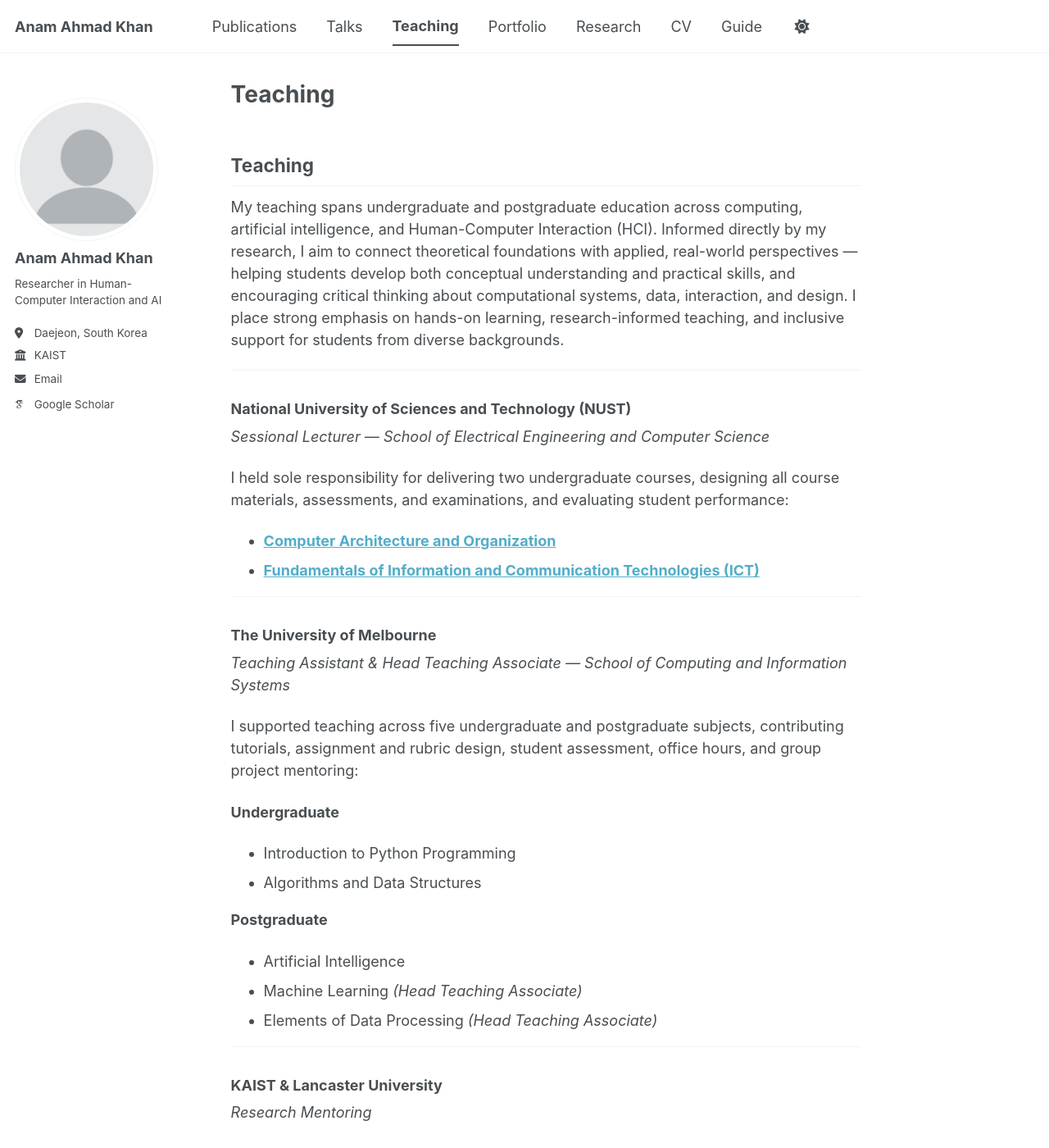
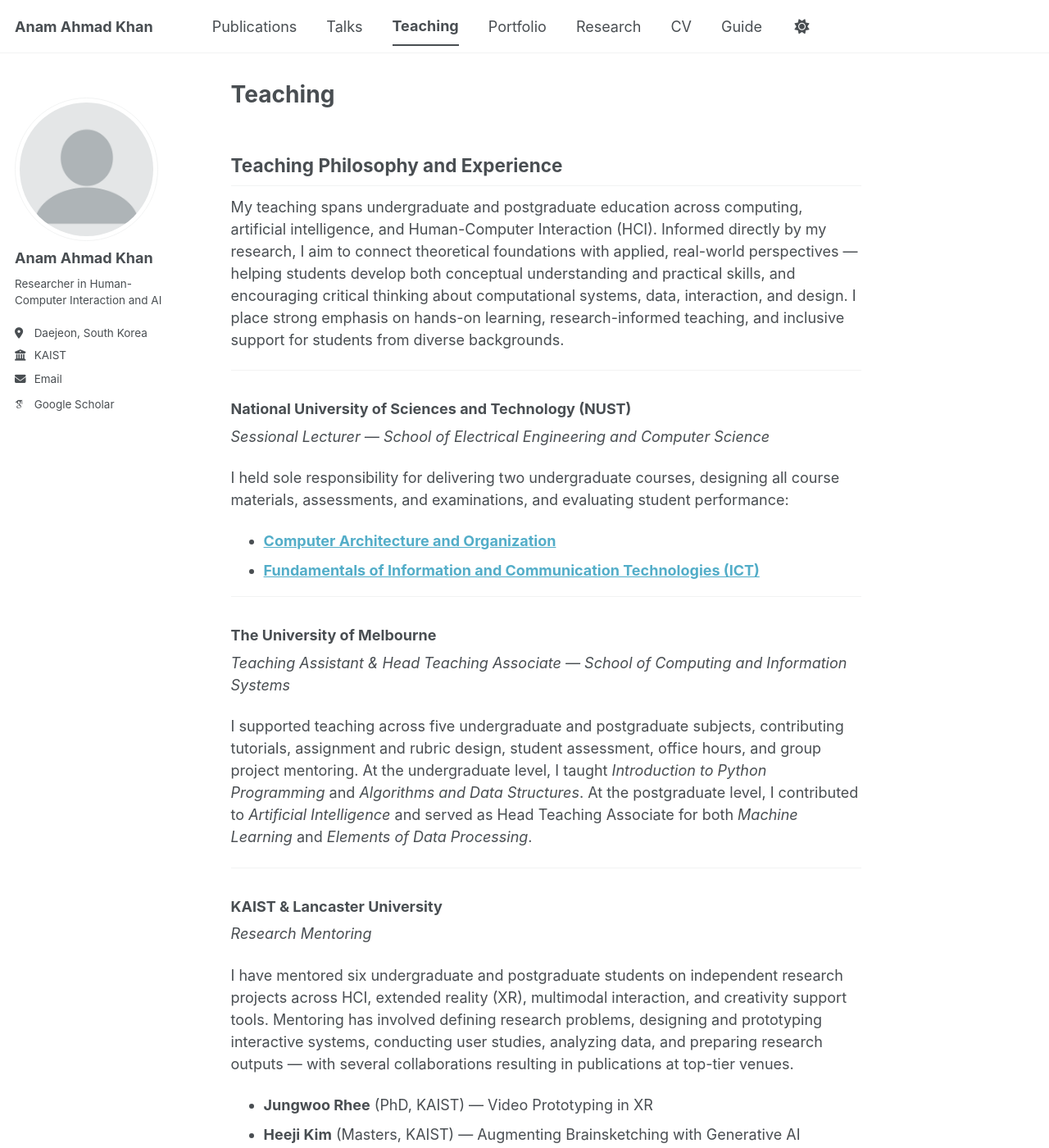
Before and after one commit to khananamahmad3-max/anamkhan.github.io, a Jekyll site: the page built from _pages/teaching.html, in a window 1280 px wide and 1400 px high. Shown: the whole window at 82% size. Built offline with Jekyll 4.4.1, drawn with Linux system fonts in a browser that asks for light colours; some web fonts are replaced; a script bundle is joined from its source files by our own code; library files that are not in the unit come from our copies.

Commit message:
Update teaching.html

```diff
--- a/_pages/teaching.html
+++ b/_pages/teaching.html
@@ -5,7 +5,7 @@
 author_profile: true
 ---
 
-<h2>Teaching</h2>
+<h2>Teaching Philosophy and Experience</h2>
 
 <p>
 My teaching spans undergraduate and postgraduate education across computing, artificial intelligence, and Human-Computer Interaction (HCI). Informed directly by my research, I aim to connect theoretical foundations with applied, real-world perspectives — helping students develop both conceptual understanding and practical skills, and encouraging critical thinking about computational systems, data, interaction, and design. I place strong emphasis on hands-on learning, research-informed teaching, and inclusive support for students from diverse backgrounds.
@@ -32,19 +32,8 @@
 <h3>The University of Melbourne</h3>
 <p><em>Teaching Assistant &amp; Head Teaching Associate &mdash; School of Computing and Information Systems</em></p>
 <p>
-I supported teaching across five undergraduate and postgraduate subjects, contributing tutorials, assignment and rubric design, student assessment, office hours, and group project mentoring:
+I supported teaching across five undergraduate and postgraduate subjects, contributing tutorials, assignment and rubric design, student assessment, office hours, and group project mentoring. At the undergraduate level, I taught <em>Introduction to Python Programming</em> and <em>Algorithms and Data Structures</em>. At the postgraduate level, I contributed to <em>Artificial Intelligence</em> and served as Head Teaching Associate for both <em>Machine Learning</em> and <em>Elements of Data Processing</em>.
 </p>
-<p><strong>Undergraduate</strong></p>
-<ul>
-  <li>Introduction to Python Programming</li>
-  <li>Algorithms and Data Structures</li>
-</ul>
-<p><strong>Postgraduate</strong></p>
-<ul>
-  <li>Artificial Intelligence</li>
-  <li>Machine Learning <em>(Head Teaching Associate)</em></li>
-  <li>Elements of Data Processing <em>(Head Teaching Associate)</em></li>
-</ul>
 
 <hr>
 
```
